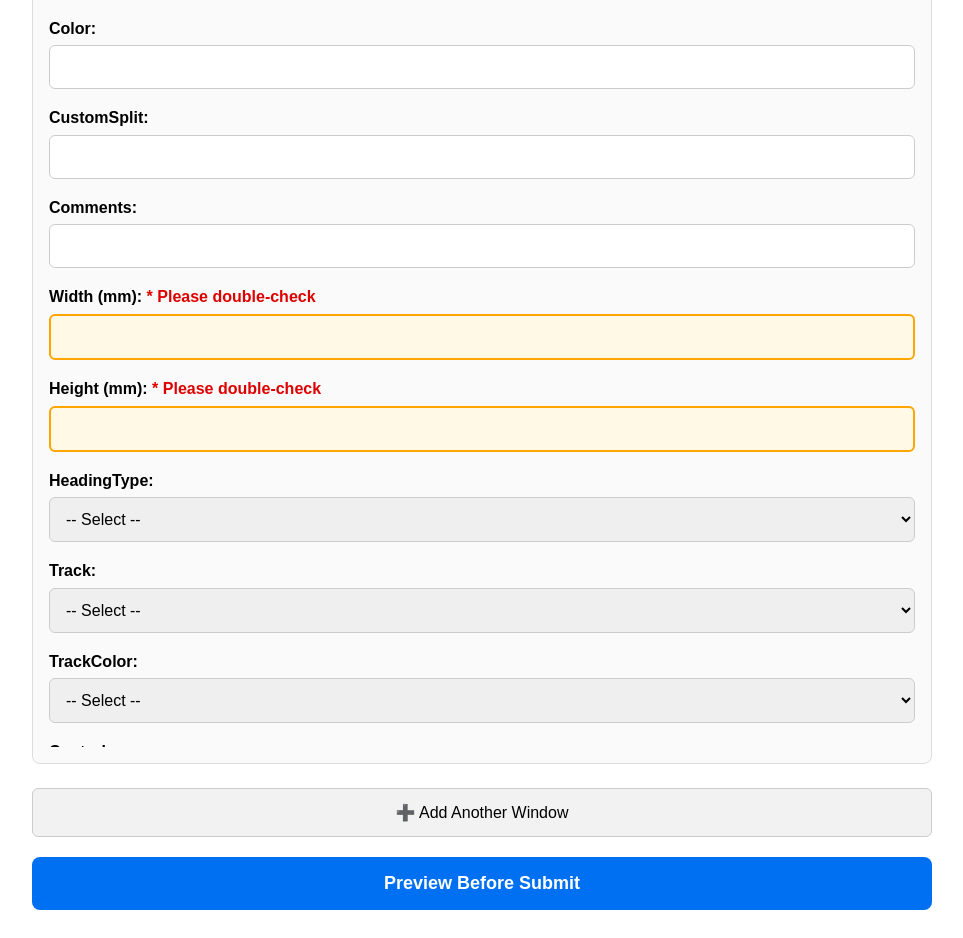
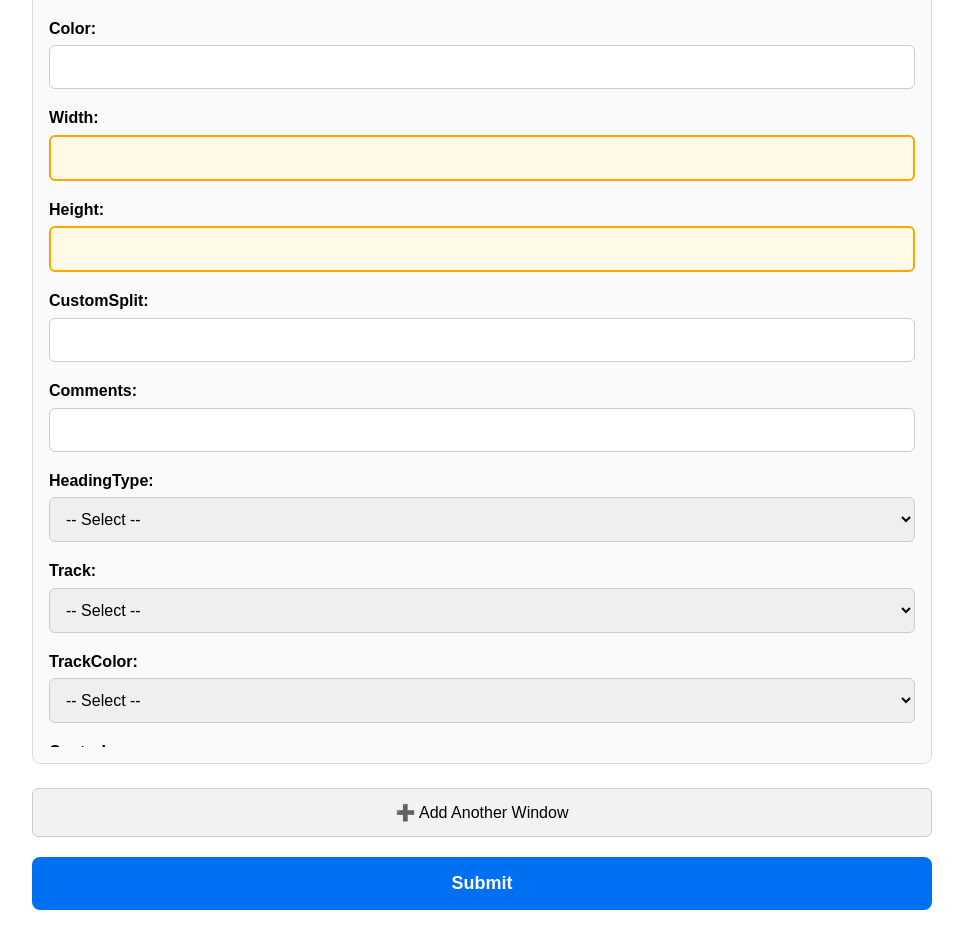
Before and after one commit to DeveshMoolchandani/Blossom-Blinds-App, a Next.js app: page /curtains in a window 1280 px wide. Shown: the part 980-1918 px from the top of the page, without its empty margins (158-1121 px from the left). Built offline with nearby package versions, Linux system fonts and the light colour scheme.

Commit message:
Final Curtains updates with validation and styling

```diff
--- a/pages/api/curtains-proxy.js
+++ b/pages/api/curtains-proxy.js
@@ -1,34 +1,32 @@
+// File: pages/api/curtains-proxy.js
+
 export default async function handler(req, res) {
   if (req.method !== 'POST') {
     return res.status(405).json({ message: 'Method Not Allowed' });
   }
 
   try {
-    const response = await fetch("https://script.google.com/macros/s/AKfycbwyfc1yWqACSL8CvhT3WFbInDEgYal77aShA4yKaX6AGkN5yq5Er3lokIciS5gSySPg/exec", {
-      method: "POST",
-      headers: {
-        "Content-Type": "application/json",
-      },
-      body: JSON.stringify(req.body),
-    });
+    const response = await fetch(
+      'https://script.google.com/macros/s/AKfycbwyfc1yWqACSL8CvhT3WFbInDEgYal77aShA4yKaX6AGkN5yq5Er3lokIciS5gSySPg/exec',
+      {
+        method: 'POST',
+        headers: {
+          'Content-Type': 'application/json'
+        },
+        body: JSON.stringify(req.body)
+      }
+    );
 
     const text = await response.text();
-
-    // If response is not valid JSON, return a helpful error
-    if (!text || !text.trim().startsWith("{")) {
-      return res.status(500).json({
-        result: "error",
-        message: "Google Script returned non-JSON: " + text.substring(0, 100),
-      });
+    let data;
+    try {
+      data = JSON.parse(text);
+    } catch {
+      return res.status(500).json({ result: 'error', message: 'Invalid JSON from Google Script' });
     }
 
-    const data = JSON.parse(text);
     return res.status(200).json(data);
-
-  } catch (err) {
-    return res.status(500).json({
-      result: "error",
-      message: err.message || "Unknown proxy error",
-    });
+  } catch (error) {
+    return res.status(500).json({ result: 'error', message: error.message || 'Unknown proxy error' });
   }
 }
--- a/pages/curtains.js
+++ b/pages/curtains.js
@@ -33,7 +33,6 @@ export default function CurtainsForm() {
   const [collapsed, setCollapsed] = useState({});
   const [success, setSuccess] = useState(false);
   const [isPreviewing, setIsPreviewing] = useState(false);
-  const [expandedWindows, setExpandedWindows] = useState({});
 
   const handleCustomerChange = (e) => {
     const { name, value } = e.target;
@@ -73,7 +72,10 @@ export default function CurtainsForm() {
     return true;
   };
 
-  const handleSubmit = async () => {
+  const handleSubmit = async (e) => {
+    e.preventDefault();
+    if (!validate()) return;
+
     const payload = { ...customerInfo, windows };
 
     try {
@@ -98,86 +100,22 @@ export default function CurtainsForm() {
     }
   };
 
-  const togglePreview = () => {
-    if (validate()) {
-      setIsPreviewing(true);
-    }
-  };
-
   const toggleCollapse = (index) => {
     setCollapsed((prev) => ({ ...prev, [index]: !prev[index] }));
   };
 
-  const toggleWindow = (index) => {
-    setExpandedWindows((prev) => ({
-      ...prev,
-      [index]: !prev[index]
-    }));
-  };
-
-  const renderPreview = () => (
-    <div className={styles.formContainer}>
-      <h2 className={styles.heading}>Preview Your Submission</h2>
-
-      <h3 className={styles.sectionHeading}>Customer Info</h3>
-      <ul>
-        {Object.entries(customerInfo).map(([key, value]) => (
-          <li key={key}><strong>{key}:</strong> {value}</li>
-        ))}
-      </ul>
-
-      <h3 className={styles.sectionHeading}>Window Details</h3>
-      {windows.map((window, idx) => (
-        <div key={idx} className={styles.windowCard}>
-          <div
-            className={styles.previewToggle}
-            onClick={() => toggleWindow(idx)}
-          >
-            {expandedWindows[idx] ? '🔽' : '▶️'} Window {idx + 1}: {window.roomName || 'Untitled'}
-          </div>
-          <div className={`${styles.collapsibleContent} ${!expandedWindows[idx] ? styles.collapsed : ''}`}>
-            <ul>
-              {Object.entries(window).map(([key, value]) => (
-                <li key={key}><strong>{key}:</strong> {value}</li>
-              ))}
-            </ul>
-          </div>
-        </div>
-      ))}
-
-      <div style={{ display: 'flex', gap: '12px', marginTop: '20px' }}>
-        <button onClick={() => setIsPreviewing(false)} className={styles.addWindowBtn}>🔙 Back to Edit</button>
-        <button onClick={handleSubmit} className={styles.submitBtn}>✅ Confirm Submit</button>
-      </div>
-    </div>
-  );
-
   if (success) {
-    return (
-      <div className={styles.successMessage}>
-        ✅ Thank you! Your curtains form has been submitted.
-      </div>
-    );
+    return <div className={styles.successMessage}>✅ Thank you! Your form has been submitted.</div>;
   }
 
-  if (isPreviewing) return renderPreview();
-
   return (
-    <form
-      onSubmit={(e) => {
-        e.preventDefault();
-        togglePreview();
-      }}
-      className={styles.formContainer}
-    >
+    <form onSubmit={handleSubmit} className={styles.formContainer}>
       <h2 className={styles.heading}>Curtains Measurement Form</h2>
 
       <h3 className={styles.sectionHeading}>Customer Info</h3>
       {['salesRep', 'customerName', 'customerAddress', 'customerPhone', 'customerEmail'].map((field) => (
         <div key={field} className={styles.inputGroup}>
-          <label className={styles.label}>
-            {field.charAt(0).toUpperCase() + field.slice(1)}:
-          </label>
+          <label className={styles.label}>{field.charAt(0).toUpperCase() + field.slice(1)}:</label>
           <input
             type="text"
             name={field}
@@ -189,46 +127,24 @@ export default function CurtainsForm() {
         </div>
       ))}
 
-      <h3 className={styles.sectionHeading}>Window Measurements (mm)</h3>
-
+      <h3 className={styles.sectionHeading}>Window Measurements</h3>
       {windows.map((window, idx) => (
         <div key={idx} className={styles.windowCard}>
-          <div
-            className={styles.previewToggle}
-            onClick={() => toggleCollapse(idx)}
-          >
+          <div className={styles.previewToggle} onClick={() => toggleCollapse(idx)}>
             {collapsed[idx] ? '▶️' : '🔽'} Window {idx + 1}: {window.roomName || 'Untitled'}
           </div>
 
           <div className={`${styles.collapsibleContent} ${collapsed[idx] ? styles.collapsed : ''}`}>
-            {['roomName', 'subcategory', 'fabric', 'color', 'customSplit', 'comments'].map((field) => (
+            {['roomName', 'subcategory', 'fabric', 'color', 'width', 'height', 'customSplit', 'comments'].map((field) => (
               <div key={field} className={styles.inputGroup}>
-                <label className={styles.label}>
-                  {field.charAt(0).toUpperCase() + field.slice(1)}:
-                </label>
+                <label className={styles.label}>{field.charAt(0).toUpperCase() + field.slice(1)}:</label>
                 <input
-                  type="text"
+                  type={['width', 'height'].includes(field) ? 'number' : 'text'}
                   name={field}
                   value={window[field]}
                   onChange={(e) => handleWindowChange(idx, e)}
-                  className={styles.input}
+                  className={`${styles.input} ${['width', 'height'].includes(field) ? styles.measurementInput : ''}`}
                   required={field !== 'comments'}
-                />
-              </div>
-            ))}
-
-            {['width', 'height'].map((field) => (
-              <div key={field} className={styles.inputGroup}>
-                <label className={styles.label}>
-                  {field.charAt(0).toUpperCase() + field.slice(1)} (mm): <span style={{ color: '#d00' }}>* Please double-check</span>
-                </label>
-                <input
-                  type="number"
-                  name={field}
-                  value={window[field]}
-                  onChange={(e) => handleWindowChange(idx, e)}
-                  className={`${styles.input} ${styles.measurementInput}`}
-                  required
                 />
               </div>
             ))}
@@ -241,9 +157,7 @@ export default function CurtainsForm() {
               { name: 'fixing', options: ['Top Fix', 'Double Extension Face Fix', 'Double Face Fix', 'Single Face Fix'] }
             ].map(({ name, options }) => (
               <div key={name} className={styles.inputGroup}>
-                <label className={styles.label}>
-                  {name.charAt(0).toUpperCase() + name.slice(1)}:
-                </label>
+                <label className={styles.label}>{name.charAt(0).toUpperCase() + name.slice(1)}:</label>
                 <select
                   name={name}
                   value={window[name]}
@@ -262,13 +176,8 @@ export default function CurtainsForm() {
         </div>
       ))}
 
-      <button type="button" onClick={addWindow} className={styles.addWindowBtn}>
-        ➕ Add Another Window
-      </button>
-
-      <button type="submit" className={styles.submitBtn}>
-        Preview Before Submit
-      </button>
+      <button type="button" onClick={addWindow} className={styles.addWindowBtn}>➕ Add Another Window</button>
+      <button type="submit" className={styles.submitBtn}>Submit</button>
     </form>
   );
 }
```
